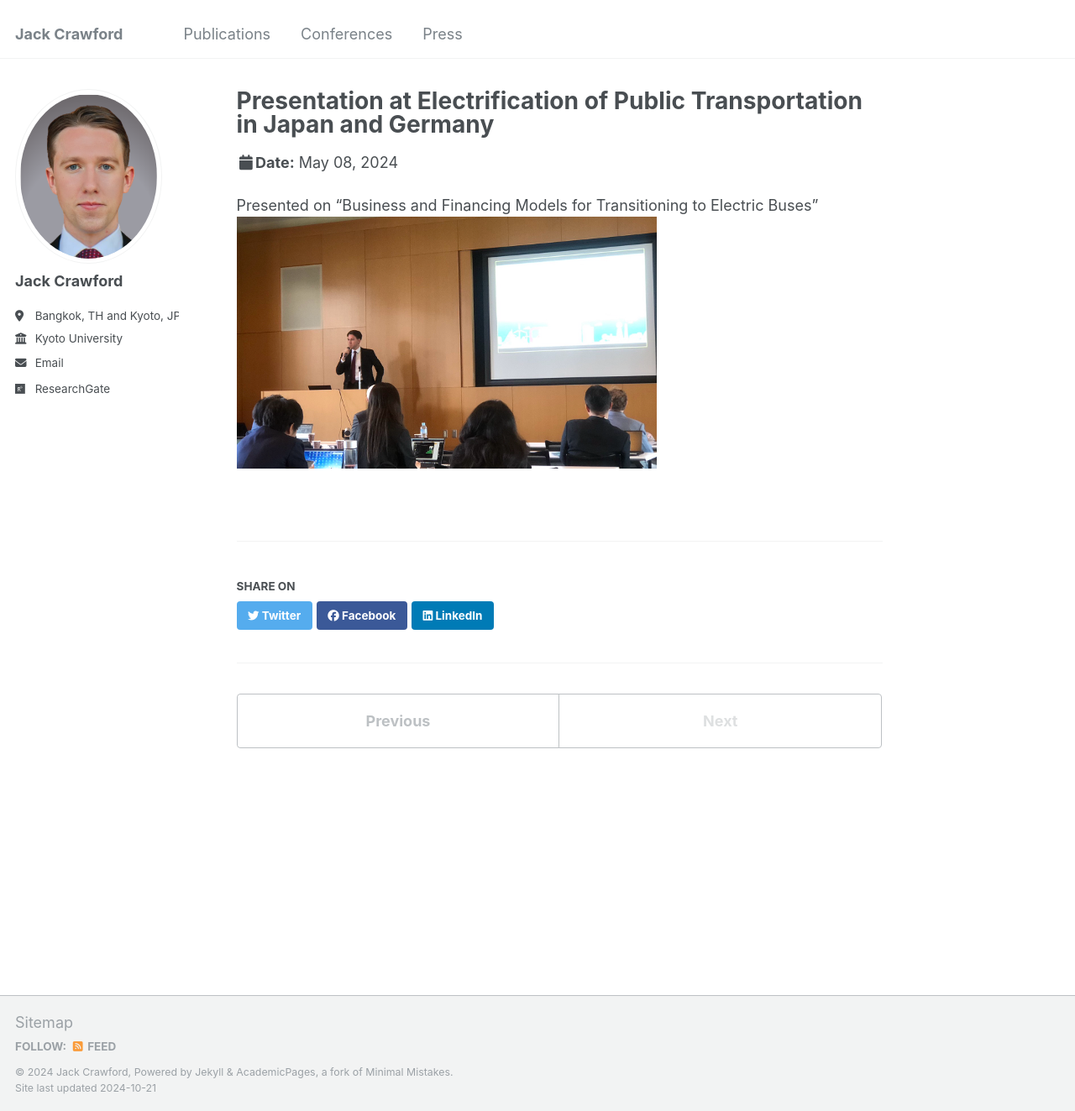
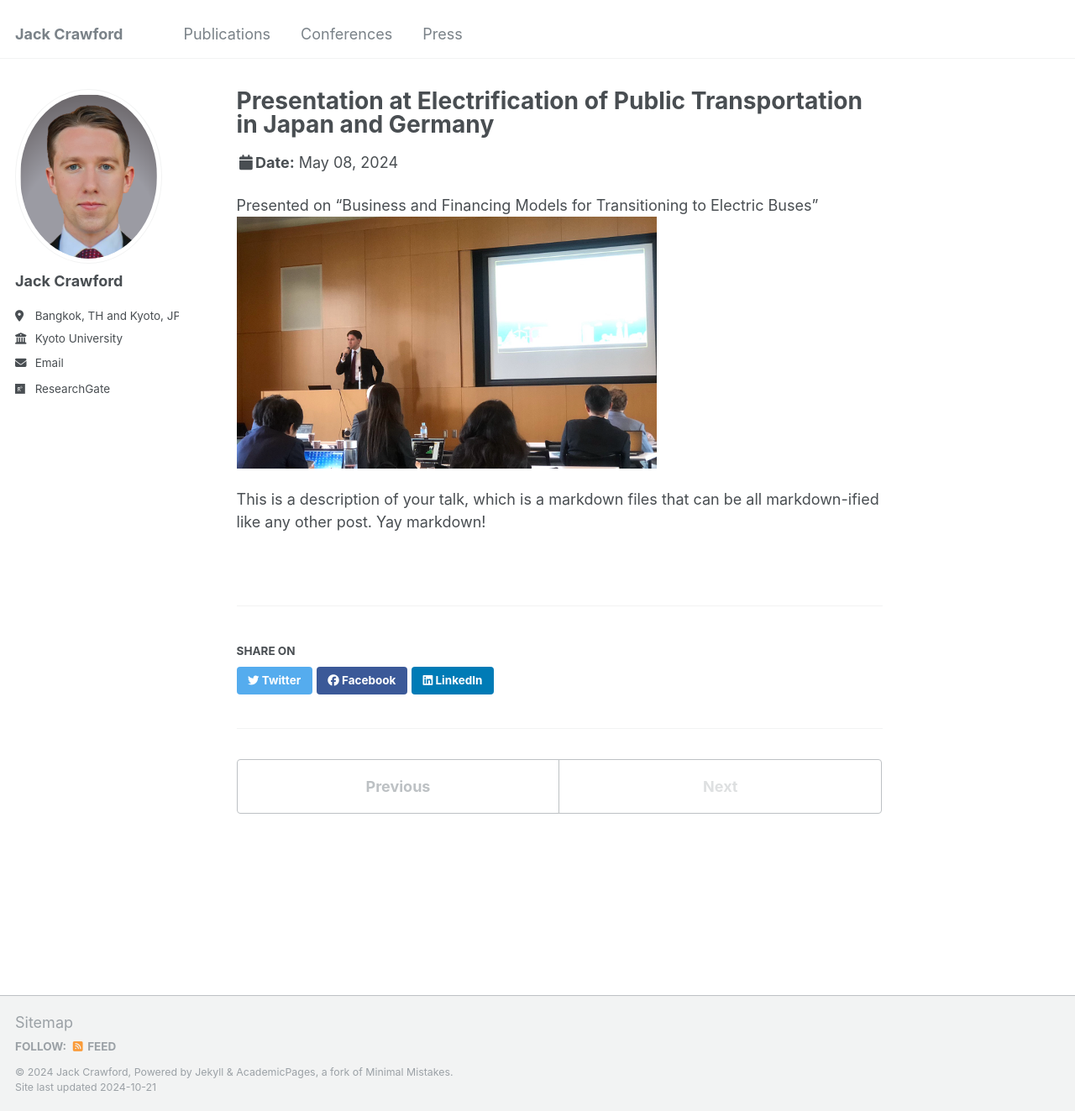
Before and after one commit to jackgcrawford/jackcrawford, a Jekyll site: the page built from _talks/2024-05-08-talk-1.md, in a window 1280 px wide and 1323 px high. Shown: the whole window at 84% size. Built offline with Jekyll 4.4.1, drawn with Linux system fonts in a browser that asks for light colours.

Commit message:
Update 2024-05-08-talk-1.md

```diff
--- a/_talks/2024-05-08-talk-1.md
+++ b/_talks/2024-05-08-talk-1.md
@@ -9,3 +9,5 @@
 ---
 Presented on "Business and Financing Models for Transitioning to Electric Buses"
 <img src=' /images/presentation1.png'>
+
+This is a description of your talk, which is a markdown files that can be all markdown-ified like any other post. Yay markdown!
```
